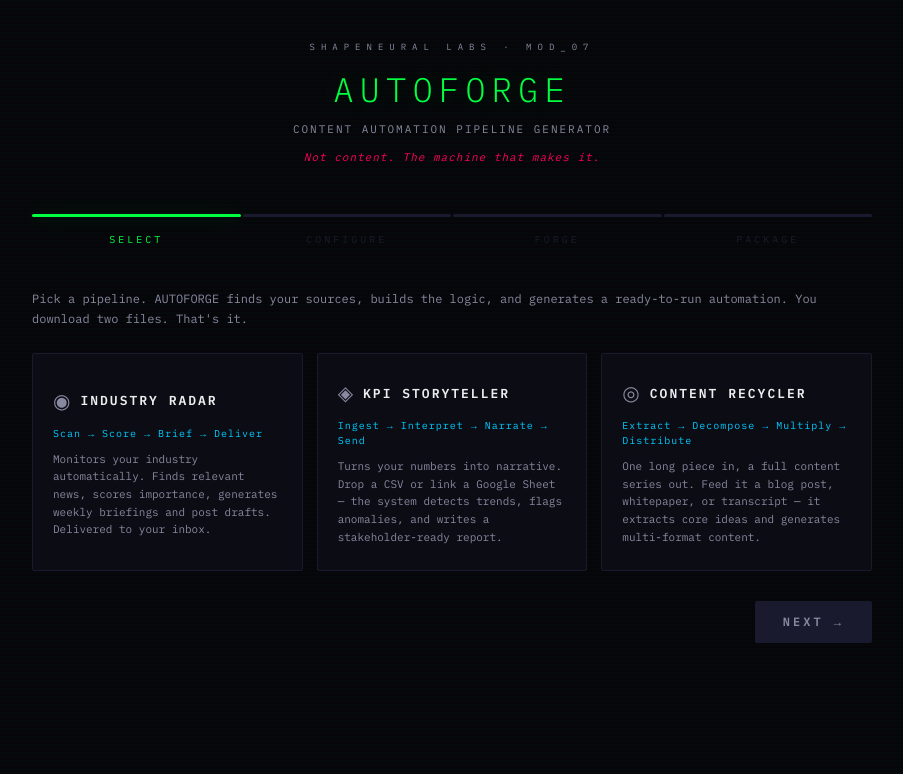
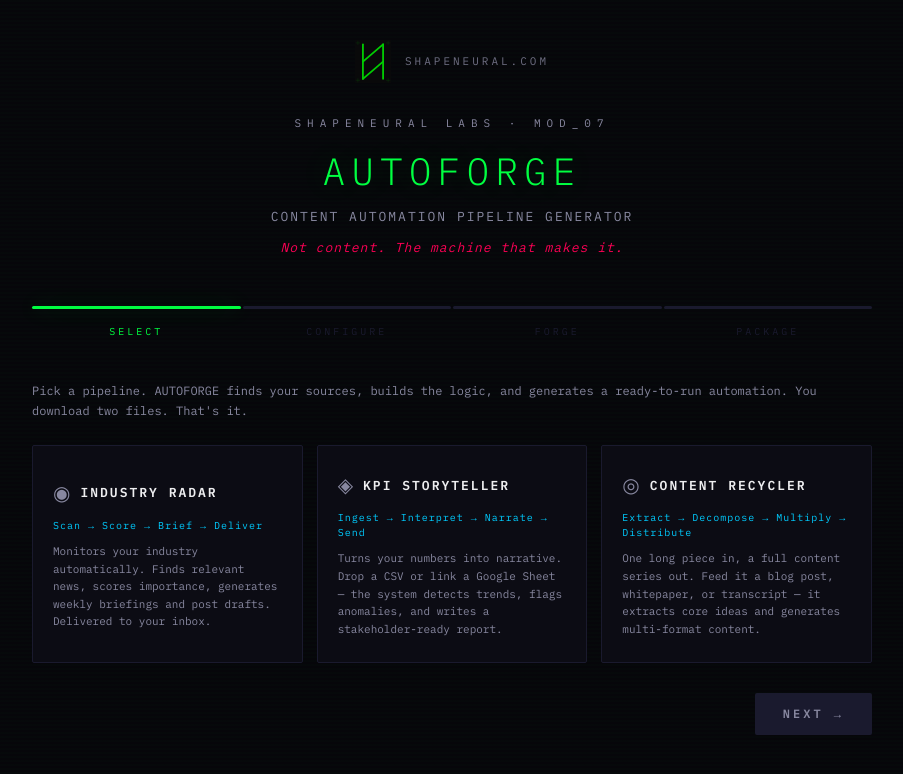
Before and after one commit to Ufuk1007/shape-neural-core, a React (Vite) app: page /forge in a window 1280 px wide. Shown: the top 774 px of the page, without its empty margins (188-1091 px from the left). Built offline with nearby package versions, Linux system fonts and the light colour scheme; the HTML template or start-up script is replaced by a standard one.

Commit message:
Preceding changes

```diff
--- a/src/components/AutoforgeWizard.tsx
+++ b/src/components/AutoforgeWizard.tsx
@@ -1513,11 +1513,19 @@ export default function AutoforgeWizard() {
       `}</style>
 
       <div style={{ maxWidth: 840, margin: "0 auto" }}>
+        {/* Logo + Home link */}
+        <div style={{ display: "flex", justifyContent: "center", marginBottom: 32 }}>
+          <a href="https://shapeneural.com" target="_blank" rel="noopener noreferrer" style={{ display: "flex", alignItems: "center", gap: 14, textDecoration: "none", opacity: 0.8, transition: "opacity 0.3s" }} onMouseEnter={e => (e.currentTarget.style.opacity = "1")} onMouseLeave={e => (e.currentTarget.style.opacity = "0.8")}>
+            <BindruneLogo size={36} onDark />
+            <span style={{ fontFamily: mono, fontSize: 11, letterSpacing: 3, color: C.dim }}>SHAPENEURAL.COM</span>
+          </a>
+        </div>
+
         <div style={{ marginBottom: 48, textAlign: "center" }}>
-          <div style={{ fontSize: 9, letterSpacing: 6, color: C.dim, marginBottom: 10 }}>SHAPENEURAL LABS · MOD_07</div>
-          <h1 style={{ fontSize: 34, fontWeight: 300, color: C.green, margin: "0 0 6px", letterSpacing: 6, textShadow: `0 0 30px ${C.green}33` }}>AUTOFORGE</h1>
-          <div style={{ fontSize: 11, color: C.dim, letterSpacing: 2 }}>CONTENT AUTOMATION PIPELINE GENERATOR</div>
-          <div style={{ fontSize: 11, color: C.magenta, marginTop: 12, fontStyle: "italic", letterSpacing: 1 }}>Not content. The machine that makes it.</div>
+          <div style={{ fontSize: 11, letterSpacing: 6, color: C.dim, marginBottom: 10 }}>SHAPENEURAL LABS · MOD_07</div>
+          <h1 style={{ fontSize: 38, fontWeight: 300, color: C.green, margin: "0 0 8px", letterSpacing: 6, textShadow: `0 0 30px ${C.green}33` }}>AUTOFORGE</h1>
+          <div style={{ fontSize: 13, color: C.dim, letterSpacing: 2 }}>CONTENT AUTOMATION PIPELINE GENERATOR</div>
+          <div style={{ fontSize: 13, color: C.magenta, marginTop: 12, fontStyle: "italic", letterSpacing: 1 }}>Not content. The machine that makes it.</div>
         </div>
 
         <StepBar step={step} />
```
